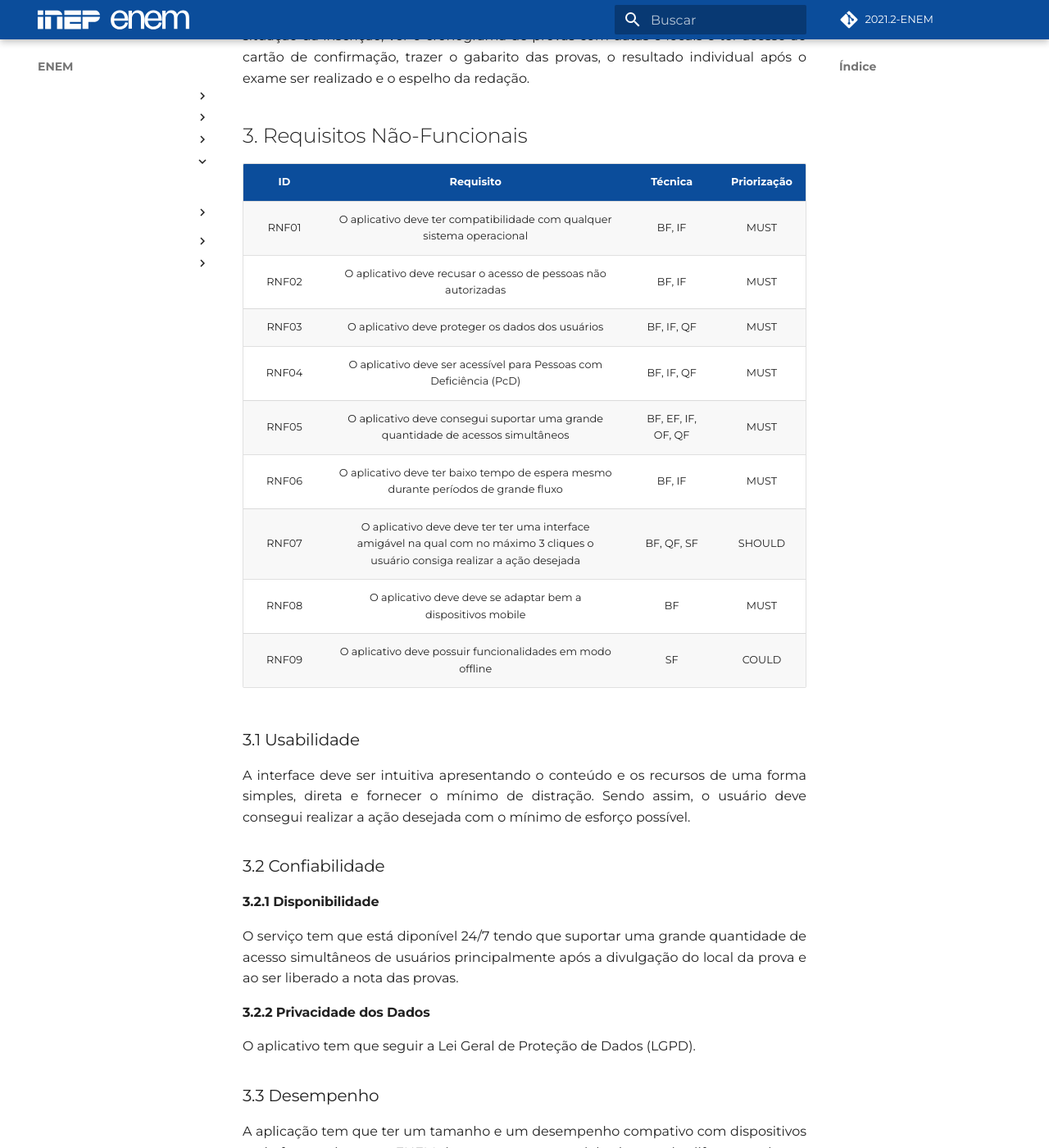
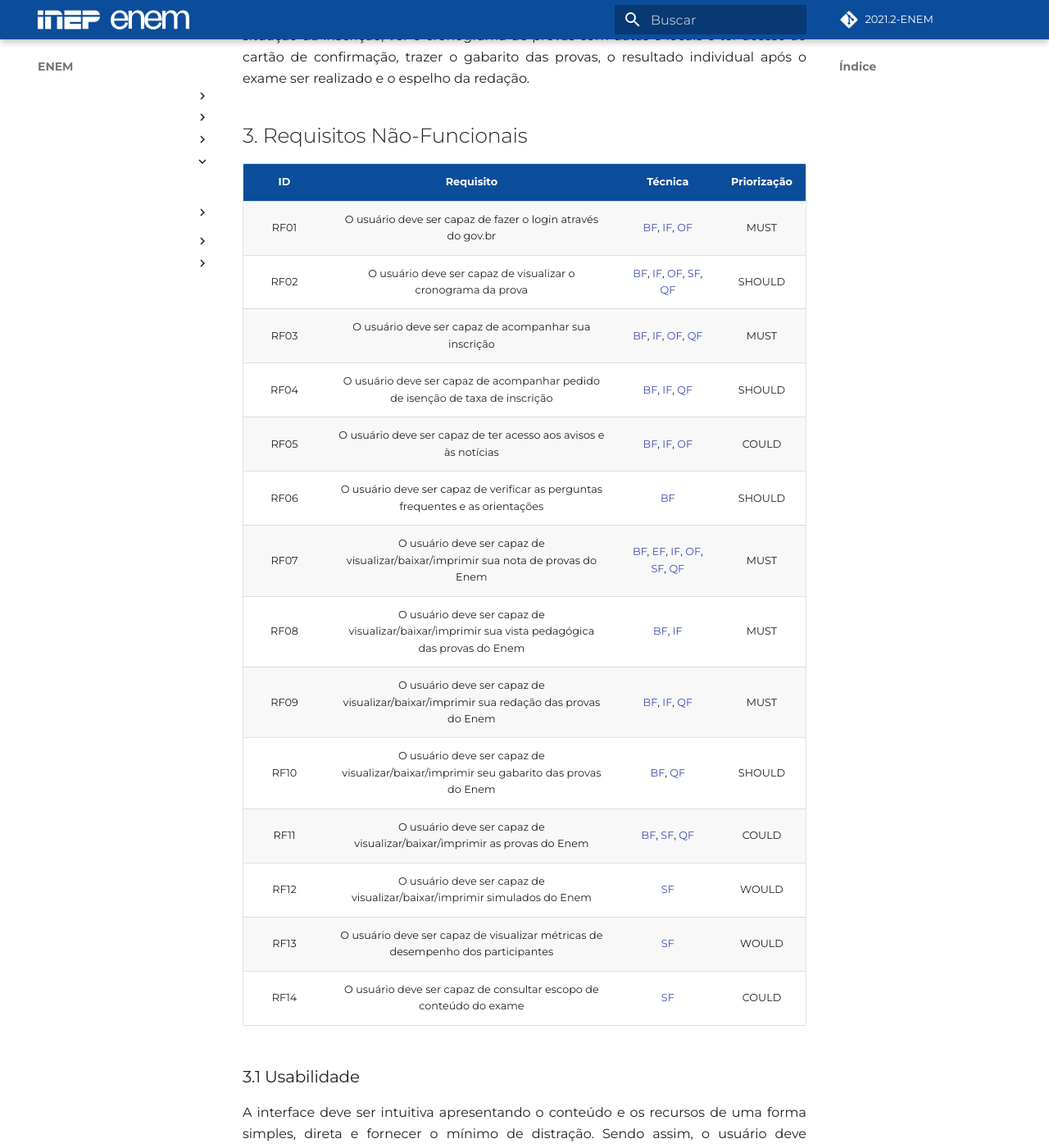
Before and after one commit to jackesfonseca/2021.2-ENEM, an MkDocs documentation site: the page built from docs/modelagem/especificacao-suplementar.md, in a window 1280 px wide and 1400 px high, scrolled down 573 px. Shown: the whole window at 82% size. Built offline with MkDocs 1.6.1 and Material for MkDocs 9.7.7, drawn with Linux system fonts in a browser that asks for light colours; some web fonts are replaced; comment, search, counter and statistics services are not loaded.

Commit message:
fixing bug

```diff
--- a/docs/modelagem/especificacao-suplementar.md
+++ b/docs/modelagem/especificacao-suplementar.md
@@ -13,16 +13,20 @@
 
 |  ID  |  Requisito  |  Técnica  |   Priorização  |
 |------|-------------|-----------|----------------|
-| RNF01 |  O aplicativo deve ter compatibilidade com qualquer sistema operacional | BF, IF  | MUST  |
-| RNF02 |  O aplicativo deve recusar o acesso de pessoas não autorizadas | BF, IF  | MUST  |
-| RNF03 |  O aplicativo deve proteger os dados dos usuários | BF, IF, QF  | MUST  |
-| RNF04 |  O aplicativo deve ser acessível para Pessoas com Deficiência (PcD) | BF, IF, QF  | MUST  |
-| RNF05 |  O aplicativo deve consegui suportar uma grande quantidade de acessos simultâneos | BF, EF, IF, OF, QF  | MUST  |
-| RNF06 |  O aplicativo deve ter baixo tempo de espera mesmo durante períodos de grande fluxo | BF, IF  | MUST  |
-| RNF07 |  O aplicativo deve deve ter ter uma interface amigável na qual com no máximo 3 cliques o usuário consiga realizar a ação desejada | BF, QF, SF  | SHOULD |
-| RNF08 |  O aplicativo deve deve se adaptar bem a dispositivos mobile | BF  | MUST  |
-| RNF09 |  O aplicativo deve possuir funcionalidades em modo offline | SF  | COULD  |
-
+| RF01 |  O usuário deve ser capaz de fazer o login através do gov.br | [BF](../tecnicas-elicitacao/brainstorming.md), [IF](../tecnicas-elicitacao/introspeccao.md), [OF](../tecnicas-elicitacao/observacao.md)  | MUST  |
+| RF02 |  O usuário deve ser capaz de visualizar o cronograma da prova | [BF](../tecnicas-elicitacao/brainstorming.md), [IF](../tecnicas-elicitacao/introspeccao.md), [OF](../tecnicas-elicitacao/observacao.md), [SF](../tecnicas-elicitacao/storyboard.md), [QF](../tecnicas-elicitacao/questionario.md)  | SHOULD  |
+| RF03 |  O usuário deve ser capaz de acompanhar sua inscrição | [BF](../tecnicas-elicitacao/brainstorming.md), [IF](../tecnicas-elicitacao/introspeccao.md), [OF](../tecnicas-elicitacao/observacao.md), [QF](../tecnicas-elicitacao/questionario.md)  | MUST  |
+| RF04 |  O usuário deve ser capaz de acompanhar pedido de isenção de taxa de inscrição| [BF](../tecnicas-elicitacao/brainstorming.md), [IF](../tecnicas-elicitacao/introspeccao.md), [QF](../tecnicas-elicitacao/questionario.md)  | SHOULD  |
+| RF05 |  O usuário deve ser capaz de ter acesso aos avisos e às notícias | [BF](tecnicas-elicitacao/brainstorming.md), [IF](../tecnicas-elicitacao/introspeccao.md), [OF](../tecnicas-elicitacao/observacao.md)  | COULD  |
+| RF06 |  O usuário deve ser capaz de verificar as perguntas frequentes e as orientações | [BF](../tecnicas-elicitacao/brainstorming.md) |  SHOULD |
+| RF07 |  O usuário deve ser capaz de visualizar/baixar/imprimir sua nota de provas do Enem | [BF](../tecnicas-elicitacao/brainstorming.md), [EF](../tecnicas-elicitacao/entrevista.md), [IF](../tecnicas-elicitacao/introspeccao.md), [OF](../tecnicas-elicitacao/observacao.md), [SF](../tecnicas-elicitacao/storyboard.md), [QF](../tecnicas-elicitacao/questionario.md)  | MUST  |
+| RF08 |  O usuário deve ser capaz de visualizar/baixar/imprimir sua vista pedagógica das provas do Enem | [BF](../tecnicas-elicitacao/brainstorming.md), [IF](../tecnicas-elicitacao/introspeccao.md)  | MUST  |
+| RF09 |  O usuário deve ser capaz de visualizar/baixar/imprimir sua redação das provas do Enem | [BF](../tecnicas-elicitacao/brainstorming.md), [IF](../tecnicas-elicitacao/introspeccao.md), [QF](../tecnicas-elicitacao/questionario.md)  | MUST  |
+| RF10 |  O usuário deve ser capaz de visualizar/baixar/imprimir seu gabarito das provas do Enem | [BF](../tecnicas-elicitacao/brainstorming.md), [QF](../tecnicas-elicitacao/questionario.md)  | SHOULD  |
+| RF11 |  O usuário deve ser capaz de visualizar/baixar/imprimir as provas do Enem | [BF](../tecnicas-elicitacao/brainstorming.md), [SF](../tecnicas-elicitacao/storyboard.md), [QF](../tecnicas-elicitacao/questionario.md)  | COULD  |
+| RF12 |  O usuário deve ser capaz de visualizar/baixar/imprimir simulados do Enem | [SF](../tecnicas-elicitacao/storyboard.md)  | WOULD  |
+| RF13 |  O usuário deve ser capaz de visualizar métricas de desempenho dos participantes  | [SF](../tecnicas-elicitacao/storyboard.md)  | WOULD  |
+| RF14 |  O usuário deve ser capaz de consultar escopo de conteúdo do exame  | [SF](../tecnicas-elicitacao/storyboard.md)  | COULD  |
 
 ### 3.1 Usabilidade
 A interface deve ser intuitiva apresentando o conteúdo e os recursos de uma forma simples, direta e fornecer o mínimo de distração. Sendo assim, o usuário deve consegui realizar a ação desejada com o mínimo de esforço possível.
--- a/mkdocs.yml
+++ b/mkdocs.yml
@@ -33,7 +33,7 @@
       - Técnicas de Elicitação:
           - Brainstorming: elicitacao/tecnicas-elicitacao/brainstorming.md
           - Entrevista: elicitacao/tecnicas-elicitacao/entrevista.md
-          - Instrospecção: elicitacao/tecnicas-elicitacao/instrospeccao.md
+          - Instrospecção: elicitacao/tecnicas-elicitacao/introspeccao.md
           - Observação: elicitacao/tecnicas-elicitacao/observacao.md
           - Questionário: elicitacao/tecnicas-elicitacao/questionario.md
           - Storytelling: elicitacao/tecnicas-elicitacao/storyboard.md
```
Also changed, not shown: docs/modelagem/nfrframework.md (+14 -9 lines), docs/elicitacao/tecnicas-elicitacao/introspeccao.md (renamed from docs/elicitacao/tecnicas-elicitacao/instrospeccao.md).
